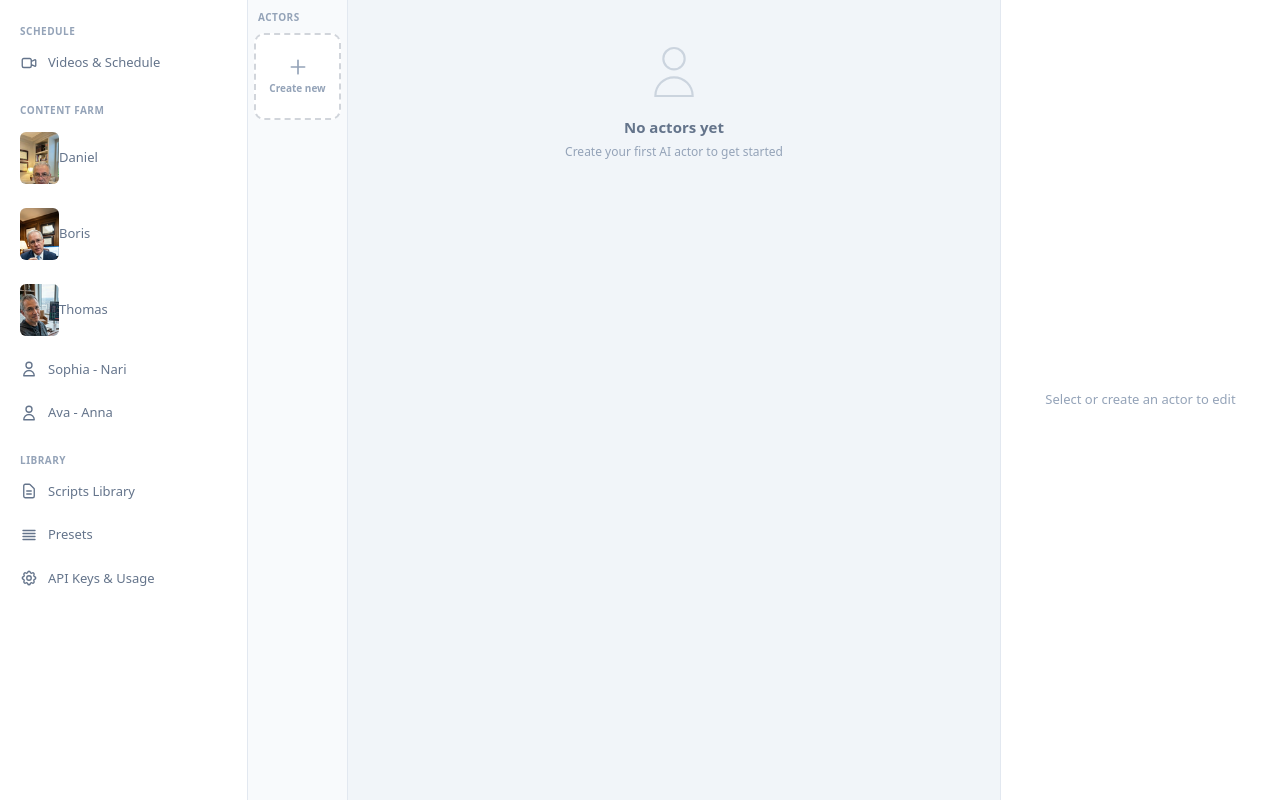
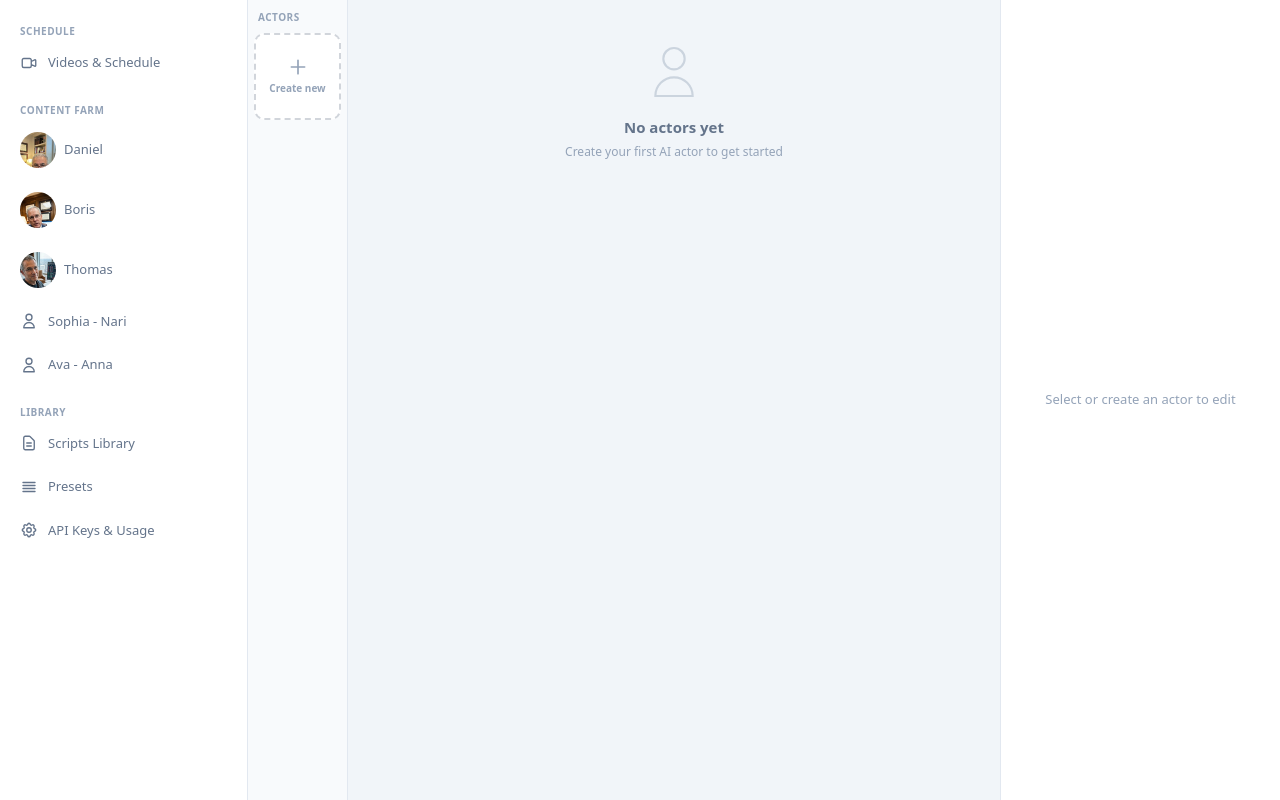
Before and after one commit to Global-Generation/viral-scripts, a FastAPI app: page /avatars in a window 1280 px wide. Run offline with FastAPI, Linux system fonts and the light colour scheme; data that the repository does not hold is empty; some libraries are stand-ins or nearby versions.

Commit message:
Fix sidebar avatars — center faces, round shape, proper spacing
Changed from 39x52 rectangles to 36x36 circles with object-position: center
so faces are visible instead of just corners of heads.

Co-Authored-By: Claude Opus 4.6 <noreply@anthropic.com>

```diff
--- a/templates/base.html
+++ b/templates/base.html
@@ -32,15 +32,15 @@
 
                 <div class="nav-section-label">Content Farm</div>
                 <a href="/character/daniel" class="nav-link {% if active_page == 'char_daniel' %}active{% endif %}">
-                    <img src="/static/avatars/daniel.png" style="width: 39px; height: 52px; border-radius: 6px; object-fit: cover; flex-shrink: 0;">
+                    <img src="/static/avatars/daniel.png" style="width: 36px; height: 36px; border-radius: 50%; object-fit: cover; object-position: center; flex-shrink: 0; margin-right: 8px;">
                     Daniel
                 </a>
                 <a href="/character/boris" class="nav-link {% if active_page == 'char_boris' %}active{% endif %}">
-                    <img src="/static/avatars/boris.png" style="width: 39px; height: 52px; border-radius: 6px; object-fit: cover; flex-shrink: 0;">
+                    <img src="/static/avatars/boris.png" style="width: 36px; height: 36px; border-radius: 50%; object-fit: cover; object-position: center; flex-shrink: 0; margin-right: 8px;">
                     Boris
                 </a>
                 <a href="/character/thomas" class="nav-link {% if active_page == 'char_thomas' %}active{% endif %}">
-                    <img src="/static/avatars/thomas.png" style="width: 39px; height: 52px; border-radius: 6px; object-fit: cover; flex-shrink: 0;">
+                    <img src="/static/avatars/thomas.png" style="width: 36px; height: 36px; border-radius: 50%; object-fit: cover; object-position: center; flex-shrink: 0; margin-right: 8px;">
                     Thomas
                 </a>
                 <a href="/nari" class="nav-link {% if active_page == 'nari' %}active{% endif %}">
```
